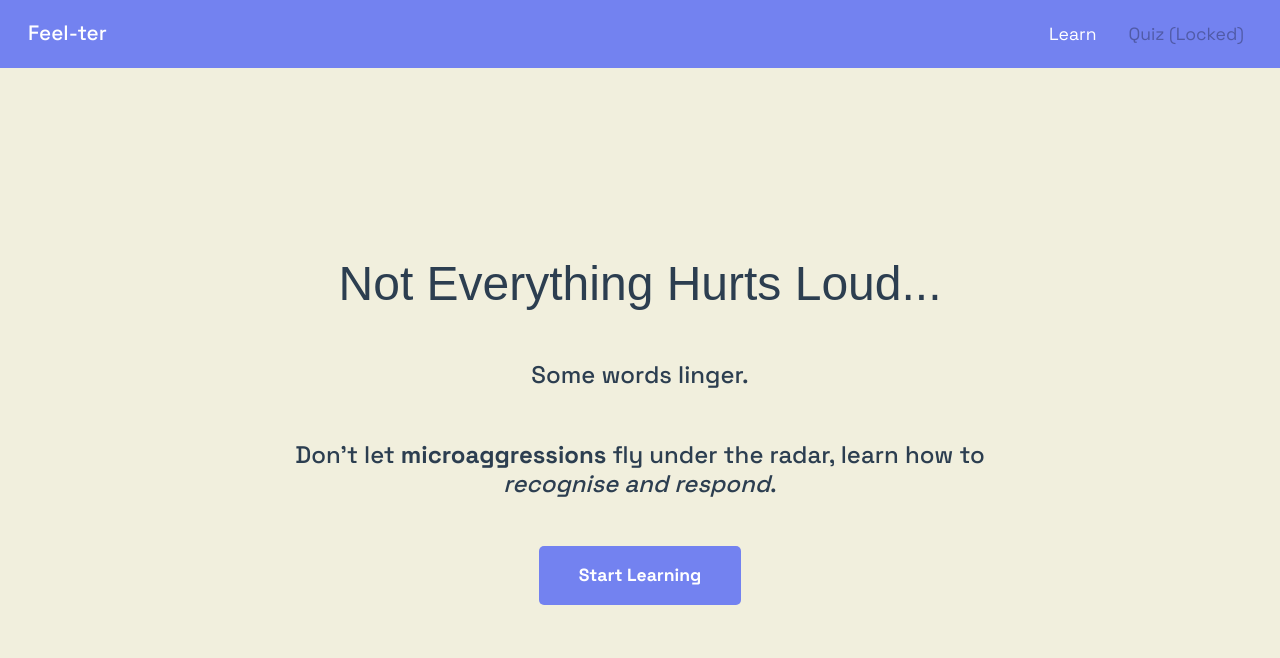
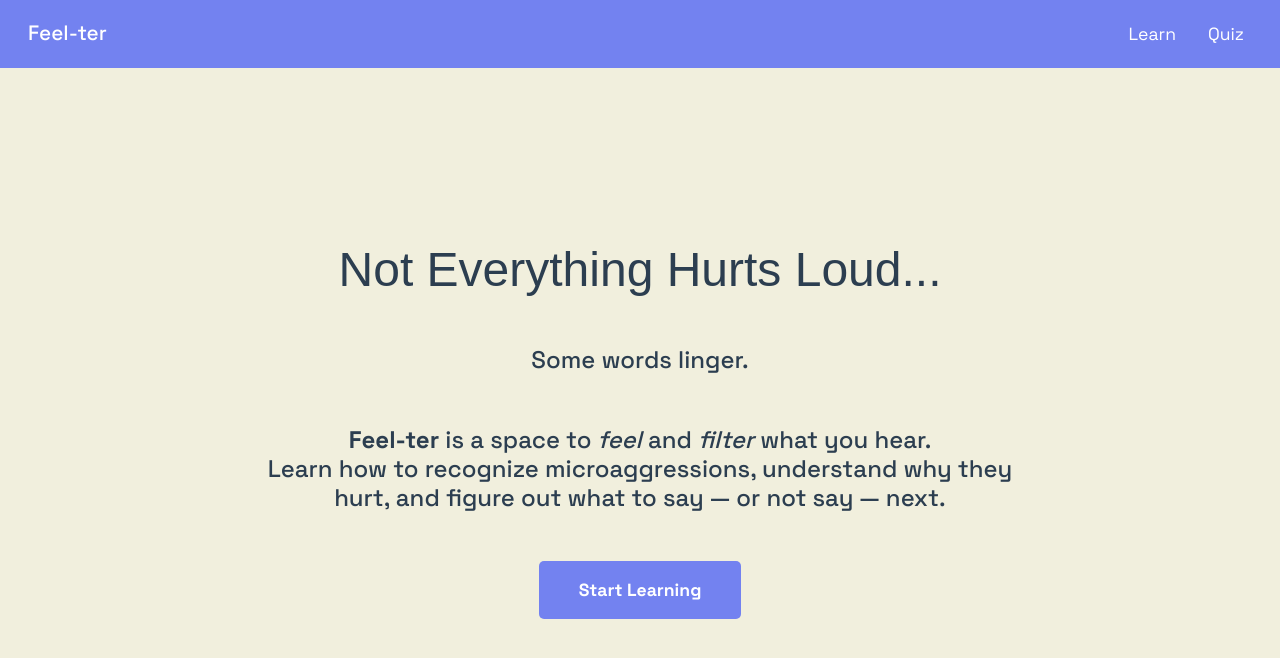
Before and after one commit to WilliamKimNYC/Feel-ter, a Flask app: page / in a window 1280 px wide. Shown: the top 658 px of the page. Run offline with Flask 3, Linux system fonts and the light colour scheme; some web fonts are replaced.

Commit message:
homepage text

```diff
--- a/templates/base.html
+++ b/templates/base.html
@@ -44,13 +44,7 @@
             <a class="nav-link" href="{{ url_for('visual_novel') }}">Learn</a>
           </li>
           <li class="nav-item">
-            <a
-              class="nav-link disabled"
-              href="#"
-              tabindex="-1"
-              aria-disabled="true"
-              >Quiz (Locked)</a
-            >
+            <a class="nav-link" href="{{ url_for('visual_novel') }}?chapter=quiz">Quiz</a>
           </li>
         </ul>
       </div>
--- a/templates/homepage.html
+++ b/templates/homepage.html
@@ -10,14 +10,12 @@
         <div class="fade-text-container mb-5">
           <h3 class="span-xl fade-text active">Some words linger.</h3>
           <h3 class="span-xl fade-text">Some glances jab.</h3>
-          <h3 class="span-xl fade-text">Some "jokes"… just aren't.</h3>
+          <h3 class="span-xl fade-text">Some “jokes” don’t feel like jokes at all.</h3>
         </div>
         <h3 class="span-xl mb-5">
-          Don't let <span class="fw-bolder">microaggressions</span> fly under
-          the radar, learn how to <br />
-          <i>recognise and respond</i>.
+          <span class="fw-bolder">Feel-ter</span> is a space to <i>feel</i> and <i>filter</i> what you hear. <br />
+          Learn how to recognize microaggressions, understand why they hurt, and figure out what to say — or not say — next.
         </h3>
-
         <div class="text-center">
           <a href="{{ url_for('visual_novel') }}" class="cta-button"
             >Start Learning</a
```
Also changed, not shown: js/main.js (+7 -0 lines).
